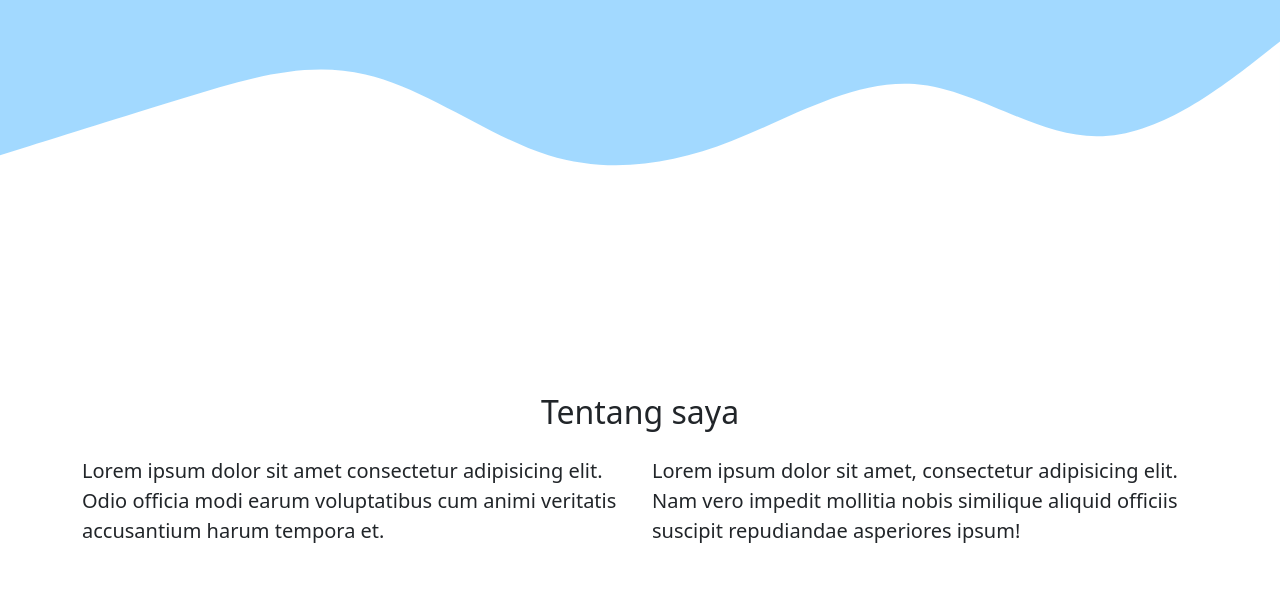
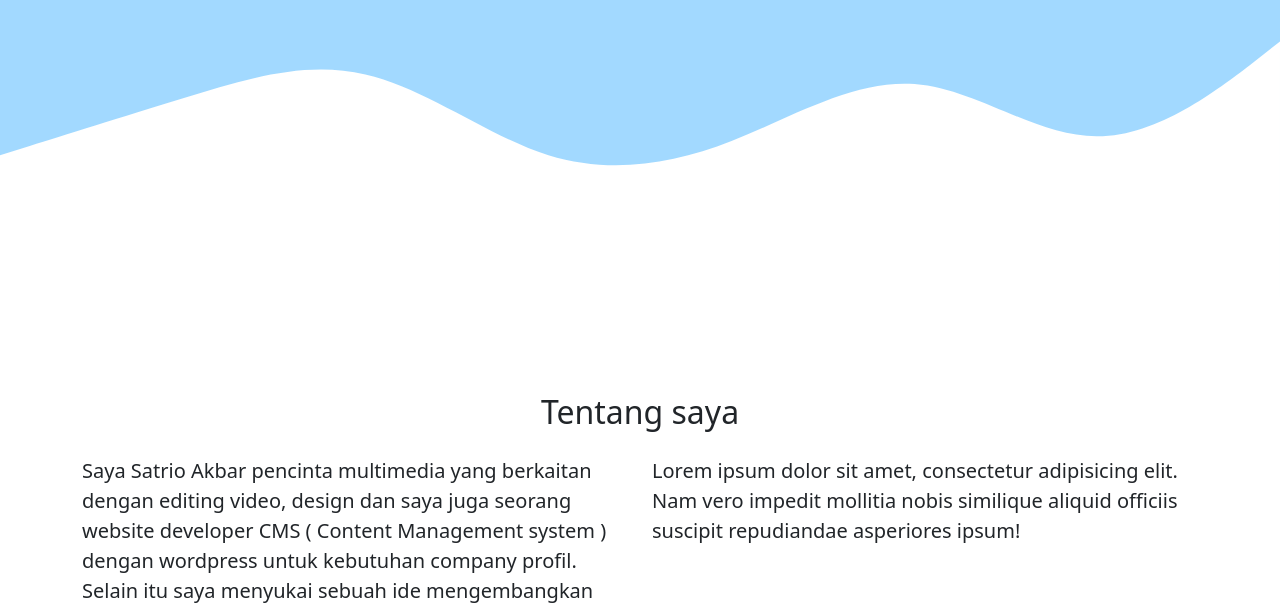
Before and after one commit to satrioakbar/portofolio, a plain HTML site: page index.html in a window 1280 px wide. Shown: the part 341-952 px from the top of the page. Drawn offline with nearby package versions, Linux system fonts and the light colour scheme.

Commit message:
merubah warna tombol dan menambah konten about

```diff
--- a/index.html
+++ b/index.html
@@ -70,7 +70,10 @@
         </div>
         <div class="row justify-content-center fs-5">
           <div class="col-md">
-            <p>Lorem ipsum dolor sit amet consectetur adipisicing elit. Odio officia modi earum voluptatibus cum animi veritatis accusantium harum tempora et.</p>
+            <p>
+              Saya Satrio Akbar pencinta multimedia yang berkaitan dengan editing video, design dan saya juga seorang website developer CMS ( Content Management system ) dengan wordpress untuk kebutuhan company profil. Selain itu saya
+              menyukai sebuah ide mengembangkan sebuah media pendidikan menggunakan tools online seperti webiste, google site, Padlet dll..
+            </p>
           </div>
           <div class="col-md">
             <p>Lorem ipsum dolor sit amet, consectetur adipisicing elit. Nam vero impedit mollitia nobis similique aliquid officiis suscipit repudiandae asperiores ipsum!</p>
@@ -159,7 +162,7 @@
                 <textarea class="form-control" id="pesan" rows="3"></textarea>
               </div>
 
-              <button type="submit" class="btn btn-pramary">Kirim</button>
+              <button type="submit" class="btn btn-primary">Kirim</button>
             </form>
           </div>
         </div>
```
